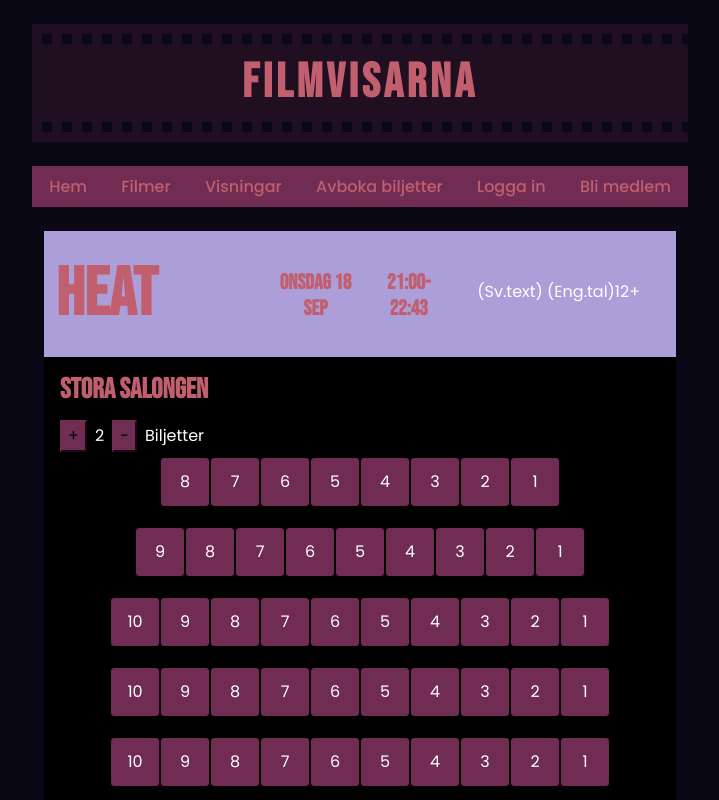
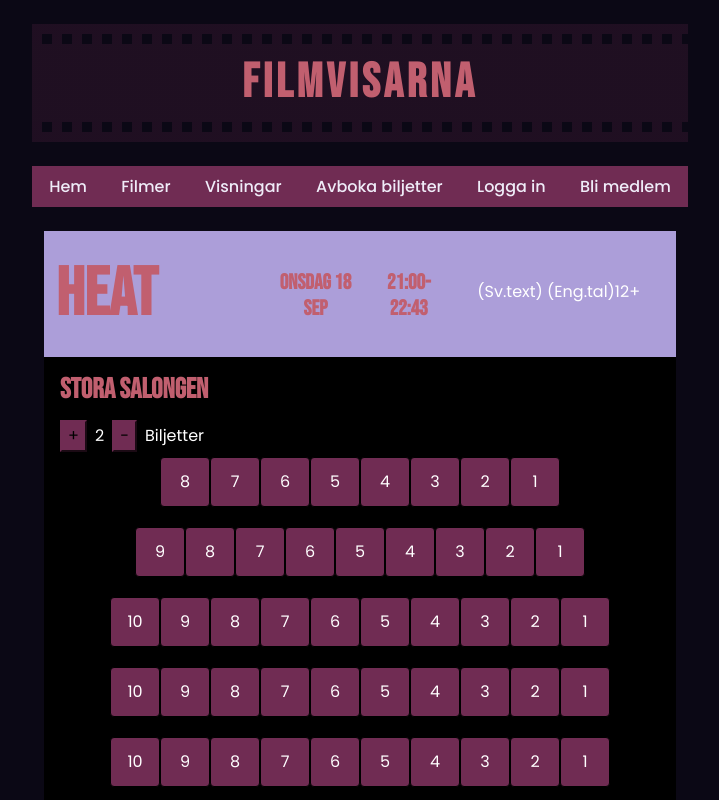
Before and after one commit to staraii/filmvisarna, a React (Vite) app: page /boka in a window 1280 px wide. Shown: the top 800 px of the page, without its empty margins (280-999 px from the left). Built offline with nearby package versions, Linux system fonts and the light colour scheme.

Commit message:
WideNavBar - changed link color

```diff
--- a/src/components/WideNavBar/wide-navbar.css
+++ b/src/components/WideNavBar/wide-navbar.css
@@ -26,7 +26,7 @@
 .wide-navbar {
   display: flex;
   margin-bottom: 1.5rem;
-  color: #c15f6f;
+  color: #efecf8;
 
   /* Hides navbar when screen is smaller than 768px  */
   @media only screen and (max-width: 767px){
```
